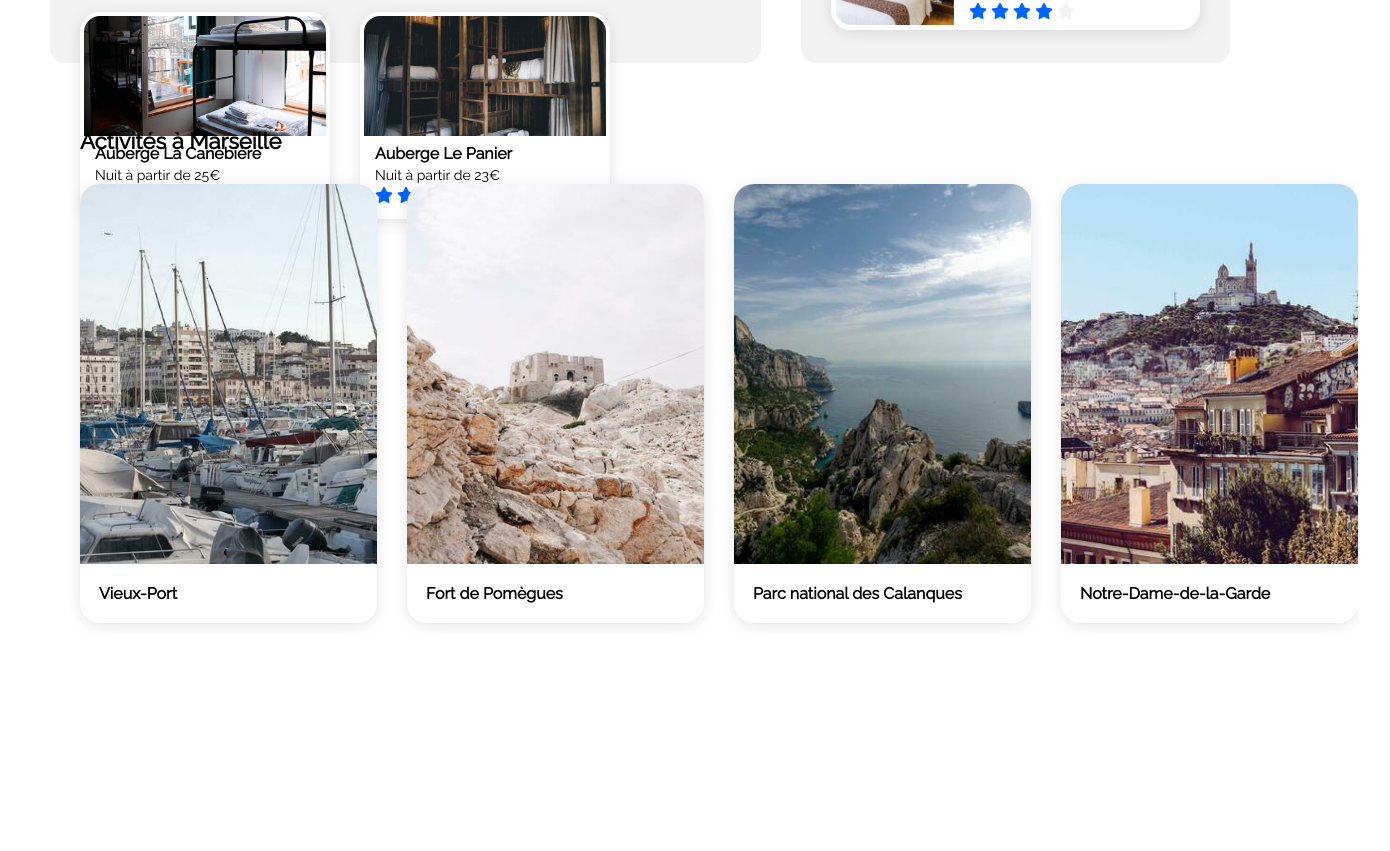
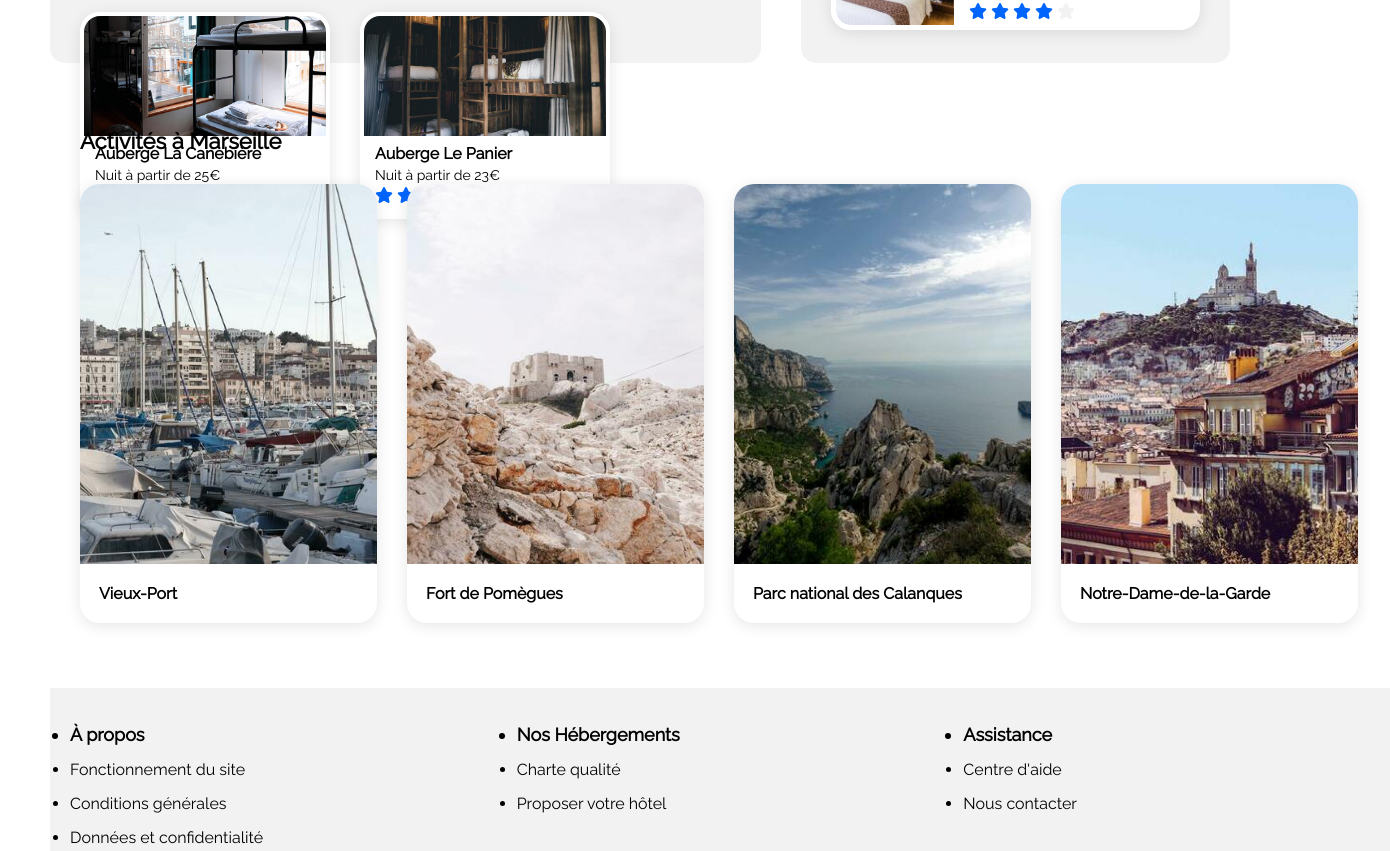
Before and after one commit to KevinLorcery/OpenClassRoomsProject3, a plain HTML site: page index.html in a window 1280 px wide. Shown: the part 985-1836 px from the top of the page, 1390 px wide, since content can reach past the window. Before the commit the page ends 1673 px from the top, so only its background shows below. Drawn offline with Linux system fonts and the light colour scheme.

Commit message:
deskop footer end

```diff
--- /dev/null
+++ b/assets/css/footer.css
@@ -0,0 +1,37 @@
+.booki-footer {
+    display: flex;
+    flex-direction: row;
+    justify-content: space-around;
+    background-color: #F2F2F2;
+    margin-left: 50px;
+    margin-right: 50px;
+    width: 1340px;
+    height: 163px;
+}
+
+.booki-footer-menu {
+    display: flex;
+    flex-direction: column;
+    gap: 15px;
+    width: 100%;
+    padding: 20px;
+    margin: 0pxp;
+}
+
+.booki-footer-title-menu {
+    color: #000;
+    font-family: Raleway;
+    font-size: 18px;
+    font-style: normal;
+    font-weight: 700;
+    line-height: normal;
+}
+
+.booki-footer-menu-text {
+    color: #000;
+    font-family: Raleway;
+    font-size: 16px;
+    font-style: normal;
+    font-weight: 400;
+    line-height: normal;
+}
--- a/index.html
+++ b/index.html
@@ -263,8 +263,27 @@
                                 <span class="booki-activities-card-title">Notre-Dame-de-la-Garde</span>
                     </div>
                 </a>
-
             </div>
         </section>
+        <footer class="booki-footer">
+            <ul class="booki-footer-menu">
+                <li class="booki-footer-title-menu">À propos</li>
+                <a href="#" class="booki-footer-menu-text"><li>Fonctionnement du site</li></a>
+                <a href="#" class="booki-footer-menu-text"><li>Conditions générales</li></a>
+                <a href="#" class="booki-footer-menu-text"><li>Données et confidentialité</li></a>
+            </ul>
+
+            <ul class="booki-footer-menu">
+                <li class="booki-footer-title-menu">Nos Hébergements</li>
+                <a href="#" class="booki-footer-menu-text"><li>Charte qualité</li></a>
+                <a href="#" class="booki-footer-menu-text"><li>Proposer votre hôtel</li></a>
+            </ul>
+
+            <ul class="booki-footer-menu">
+                <li class="booki-footer-title-menu">Assistance</li>
+                <a href="#" class="booki-footer-menu-text"><li>Centre d'aide</li></a>
+                <a href="#" class="booki-footer-menu-text"><li>Nous contacter</li></a>
+            </ul>
+        </footer>
     </body>
 </html>
--- a/styles.css
+++ b/styles.css
@@ -5,3 +5,4 @@
 @import url(assets/css/activities.css);
 @import url(assets/css/article.css);
 @import url(assets/css/aside.css);
+@import url(assets/css/footer.css);
```
